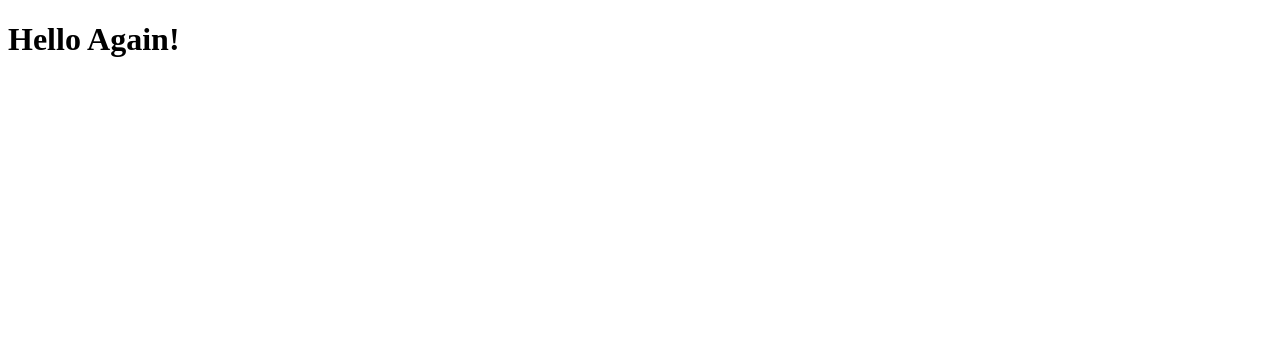
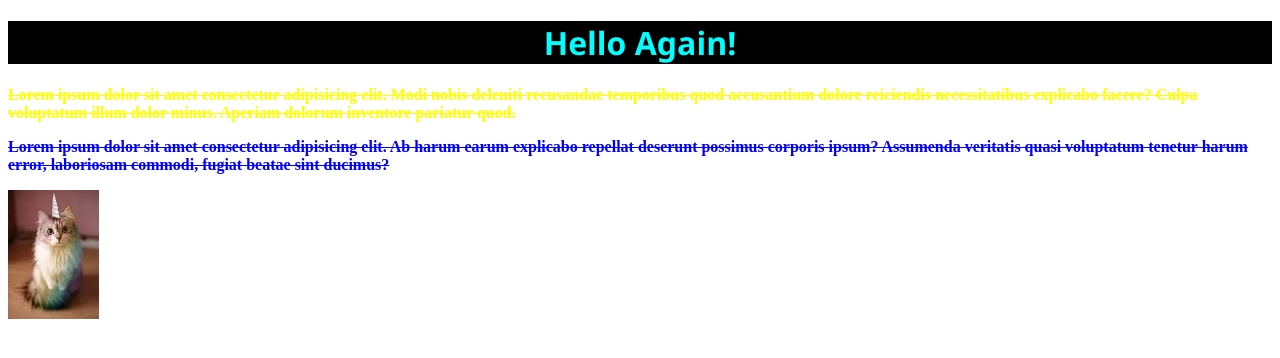
Before and after one commit to dragos-dragan/D.Portofolio, a plain HTML site: page index.html in a window 1280 px wide. Drawn offline with Linux system fonts and the light colour scheme.

Commit message:
vibranium

```diff
--- /dev/null
+++ b/app.js
@@ -0,0 +1,2 @@
+alert("salut!");
+navigator.vibrate([500]);
--- a/index.html
+++ b/index.html
@@ -6,8 +6,13 @@
     <meta http-equiv="X-UA-Compatible" content="ie=edge">
     <title>FCC</title>
     <link rel="shortcut icon" href="favicon.ico" type="image/x-icon">
+    <link rel="stylesheet" href="style.css">
 </head>
 <body>
 <h1>Hello Again!</h1>
+<P id="lorem" class="underline-text">Lorem ipsum dolor sit amet consectetur adipisicing elit. Modi nobis deleniti recusandae temporibus quod accusantium dolore reiciendis necessitatibus explicabo facere? Culpa voluptatum illum dolor minus. Aperiam dolorum inventore pariatur quod.</P>
+<p class="underline-text">Lorem ipsum dolor sit amet consectetur adipisicing elit. Ab harum earum explicabo repellat deserunt possimus corporis ipsum? Assumenda veritatis quasi voluptatum tenetur harum error, laboriosam commodi, fugiat beatae sint ducimus?</P>
+<img src="./cat.jpg" alt="cat">
 </body>
+<script src="app.js"></script>
 </html>
--- /dev/null
+++ b/style.css
@@ -0,0 +1,20 @@
+h1{
+    font-family: Segoe UI;
+    text-align: center;
+    color: aqua;
+    background-color: black;
+}
+
+#lorem {
+    color:yellow;
+}
+
+p{
+    color:blue;
+    font-weight: 800;
+    text-decoration: line-through;
+}
+
+underline-text{
+    text-decoration: underline;
+}
```
Also changed, not shown: cat.jpg (added).
